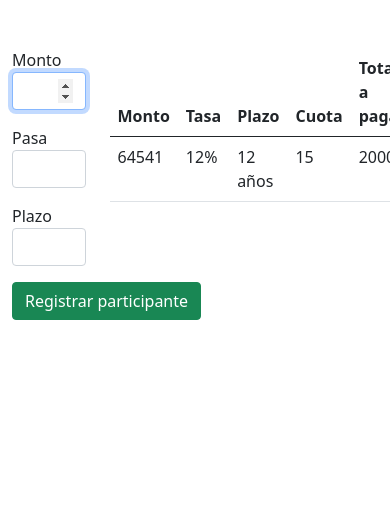
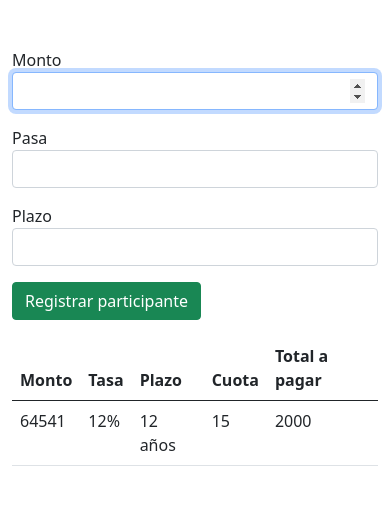
Before and after one commit to Carlos-Aguilar7/Carlos_Aguilar, a Django app: page /cuota/ in a window 390 px wide; the page is wider, and only the part inside the window is pictured. Shown: the top 505 px of that part. Run offline with Django 3.2, Linux system fonts and the light colour scheme.

Commit message:
Modificación del formulario cuota, agregando un poco de responsive.

```diff
--- a/app1/templates/registro/cuota.html
+++ b/app1/templates/registro/cuota.html
@@ -13,7 +13,7 @@
     <div class="container mt-5">
         <div class="row">
             <!-- formulario -->
-            <div class="col-3">
+            <div class="col-md-3">
                 <form action="" method="post">
                     {% csrf_token %}
                     <div class="mb-3">
@@ -35,7 +35,7 @@
             </div>
 
             <!-- datos -->
-            <div class="col-9">
+            <div class="col-md-9">
                 <table class="table table-hover">
                     <thead>
                         <tr>
```
